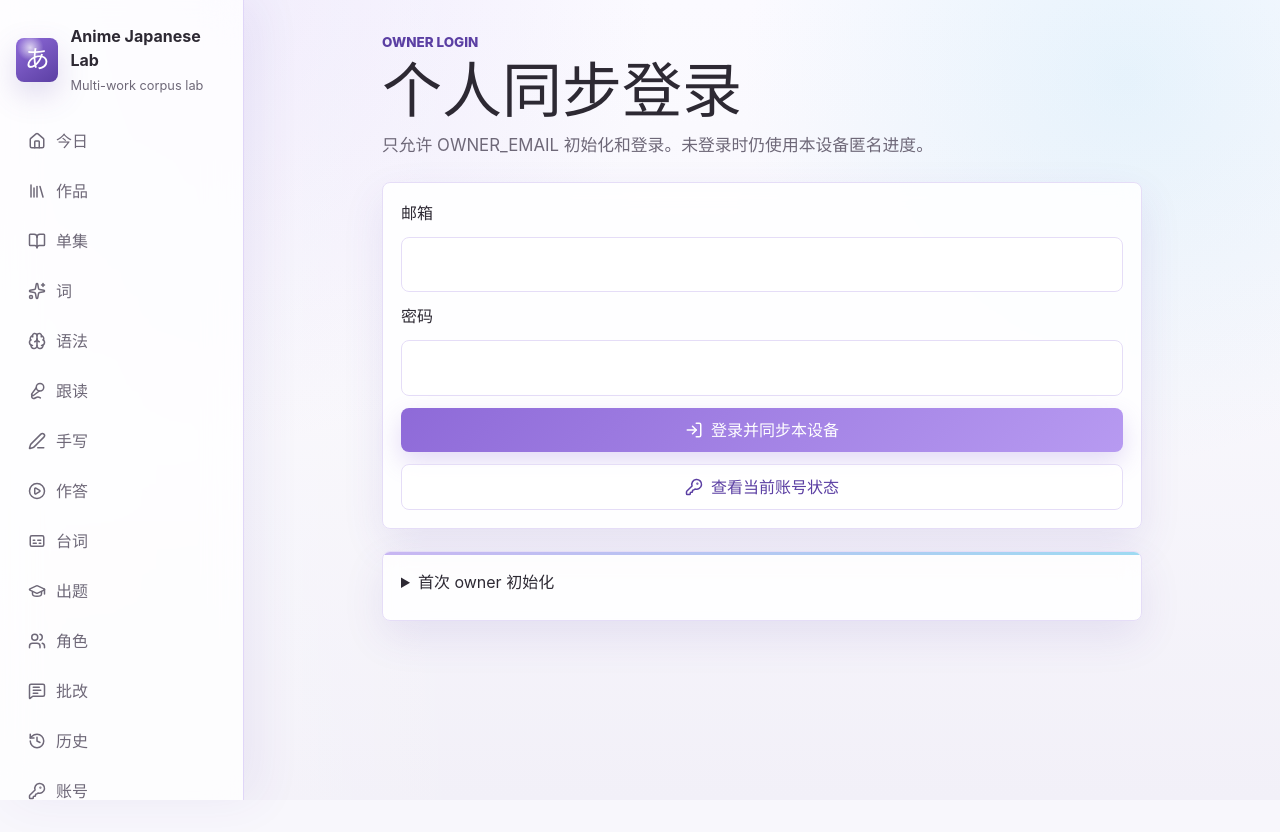
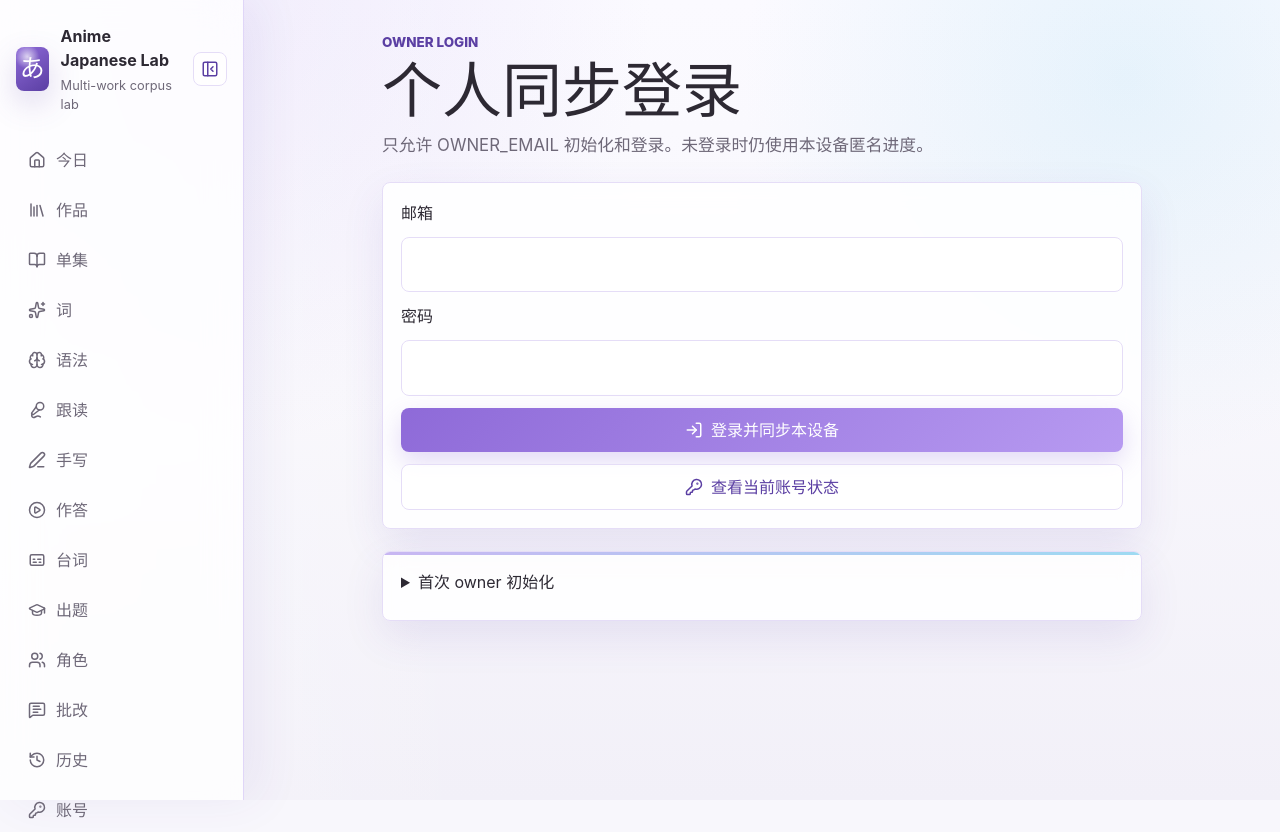
Before and after one commit to gregorwang/jps, a React (Vite) app: page /login in a window 1280 px wide. Built offline with nearby package versions, Linux system fonts and the light colour scheme; no server answers.

Commit message:
Fix writing layout and collapsible sidebar

```diff
--- a/src/router.tsx
+++ b/src/router.tsx
@@ -19,6 +19,8 @@ import {
   KeyRound,
   Library,
   Mic2,
+  PanelLeftClose,
+  PanelLeftOpen,
   PenLine,
   PlayCircle,
   Sparkles,
@@ -184,6 +186,7 @@ const routeTree = rootRoute.addChildren([
 
 const navActiveProps = { className: 'nav-link active' }
 const exactActiveOptions = { exact: true } as const
+const sidebarStorageKey = 'anime-japanese-lab-sidebar-collapsed'
 
 export const router = createRouter({
   routeTree,
@@ -201,6 +204,10 @@ function AppLayout() {
   useAuthMe()
   useProgressSync()
   const [recentEpisodeScope, setRecentEpisodeScope] = useState(readEpisodeScope)
+  const [sidebarCollapsed, setSidebarCollapsed] = useState(() => {
+    if (typeof window === 'undefined') return false
+    return window.localStorage.getItem(sidebarStorageKey) === 'true'
+  })
   const pathname = useRouterState({ select: (state) => state.location.pathname })
   const episodeMatch = pathname.match(/^\/works\/([^/]+)\/episodes\/([^/]+)/)
   const isLessonRoute = /^\/works\/[^/]+\/episodes\/[^/]+\/lesson/.test(pathname)
@@ -245,8 +252,17 @@ function AppLayout() {
   const shellClassName = [
     'app-shell',
     visualMode,
+    sidebarCollapsed ? 'sidebar-collapsed' : 'sidebar-expanded',
     isLessonRoute ? 'lesson-app-shell' : '',
   ].filter(Boolean).join(' ')
+
+  function toggleSidebar() {
+    setSidebarCollapsed((current) => {
+      const next = !current
+      window.localStorage.setItem(sidebarStorageKey, String(next))
+      return next
+    })
+  }
 
   return (
     <div className={shellClassName}>
@@ -254,10 +270,19 @@ function AppLayout() {
       <aside className="sidebar">
         <div className="brand">
           <span className="brand-mark">あ</span>
-          <div>
+          <div className="brand-copy">
             <strong>Anime Japanese Lab</strong>
             <small>Multi-work corpus lab</small>
           </div>
+          <button
+            className="sidebar-toggle"
+            type="button"
+            aria-label={sidebarCollapsed ? '展开侧边栏' : '收起侧边栏'}
+            title={sidebarCollapsed ? '展开侧边栏' : '收起侧边栏'}
+            onClick={toggleSidebar}
+          >
+            {sidebarCollapsed ? <PanelLeftOpen size={18} /> : <PanelLeftClose size={18} />}
+          </button>
         </div>
         <nav className="nav-list" aria-label="主导航">
           <Link to="/" className="nav-link" activeProps={navActiveProps} activeOptions={exactActiveOptions}>
--- a/src/styles.css
+++ b/src/styles.css
@@ -2693,3 +2693,151 @@ blockquote {
     border-bottom-color: rgba(123, 44, 255, 0.28);
   }
 }
+
+.sidebar-toggle {
+  display: inline-grid;
+  flex: 0 0 auto;
+  place-items: center;
+  width: 34px;
+  height: 34px;
+  border: 1px solid var(--line);
+  border-radius: 8px;
+  background: rgba(255, 255, 255, 0.72);
+  color: var(--primary-dark);
+  cursor: pointer;
+}
+
+.sidebar-toggle:hover {
+  border-color: var(--primary-soft);
+  background: var(--surface-soft);
+}
+
+.brand-copy {
+  min-width: 0;
+}
+
+.theme-witch .sidebar-toggle {
+  border-color: rgba(200, 182, 242, 0.28);
+  background: rgba(123, 44, 255, 0.14);
+  color: #f7f2ff;
+}
+
+.theme-witch .sidebar-toggle:hover {
+  background: rgba(123, 44, 255, 0.24);
+}
+
+@media (min-width: 901px) {
+  .app-shell {
+    transition: grid-template-columns 200ms ease;
+  }
+
+  .app-shell.sidebar-collapsed {
+    grid-template-columns: 76px minmax(0, 1fr);
+  }
+
+  .app-shell.sidebar-collapsed .sidebar {
+    padding: 18px 10px;
+  }
+
+  .app-shell.sidebar-collapsed .brand {
+    justify-content: center;
+    margin-bottom: 22px;
+  }
+
+  .app-shell.sidebar-collapsed .brand-copy {
+    display: none;
+  }
+
+  .app-shell.sidebar-collapsed .brand-mark {
+    width: 42px;
+    height: 42px;
+    font-size: 24px;
+  }
+
+  .app-shell.sidebar-collapsed .sidebar-toggle {
+    position: absolute;
+    top: 68px;
+    left: 50%;
+    width: 32px;
+    height: 32px;
+    transform: translateX(-50%);
+  }
+
+  .app-shell.sidebar-collapsed .nav-list {
+    gap: 8px;
+    padding-top: 42px;
+  }
+
+  .app-shell.sidebar-collapsed .nav-link {
+    justify-content: center;
+    min-height: 44px;
+    padding: 10px;
+  }
+
+  .app-shell.sidebar-collapsed .nav-link span {
+    display: none;
+  }
+
+  .app-shell.sidebar-collapsed .nav-link svg {
+    flex: 0 0 auto;
+  }
+
+  .app-shell.sidebar-expanded .brand {
+    align-items: center;
+  }
+
+  .app-shell.sidebar-expanded .sidebar-toggle {
+    margin-left: auto;
+  }
+
+  .theme-script .main-panel {
+    padding-top: 24px;
+    padding-bottom: 24px;
+  }
+
+  .writing-page {
+    width: min(1320px, 100%);
+    gap: 16px;
+  }
+
+  .writing-page .page-header {
+    align-items: center;
+  }
+
+  .writing-layout {
+    grid-template-columns: minmax(280px, 360px) minmax(480px, 1fr);
+    gap: 14px;
+  }
+
+  .writing-canvas-panel {
+    min-height: 0;
+  }
+
+  .writing-canvas-stage {
+    min-height: clamp(460px, calc(100vh - 360px), 660px);
+  }
+
+  .writing-canvas-panel .icon-button {
+    min-height: 40px;
+  }
+}
+
+.writing-target-text {
+  max-width: 100%;
+  font-size: clamp(4rem, 5vw, 6.5rem);
+  line-height: 0.96;
+  overflow-wrap: normal;
+  word-break: keep-all;
+  white-space: nowrap;
+}
+
+@media (max-width: 900px) {
+  .sidebar-toggle,
+  .brand-copy {
+    display: none;
+  }
+
+  .writing-target-text {
+    white-space: normal;
+  }
+}
```
